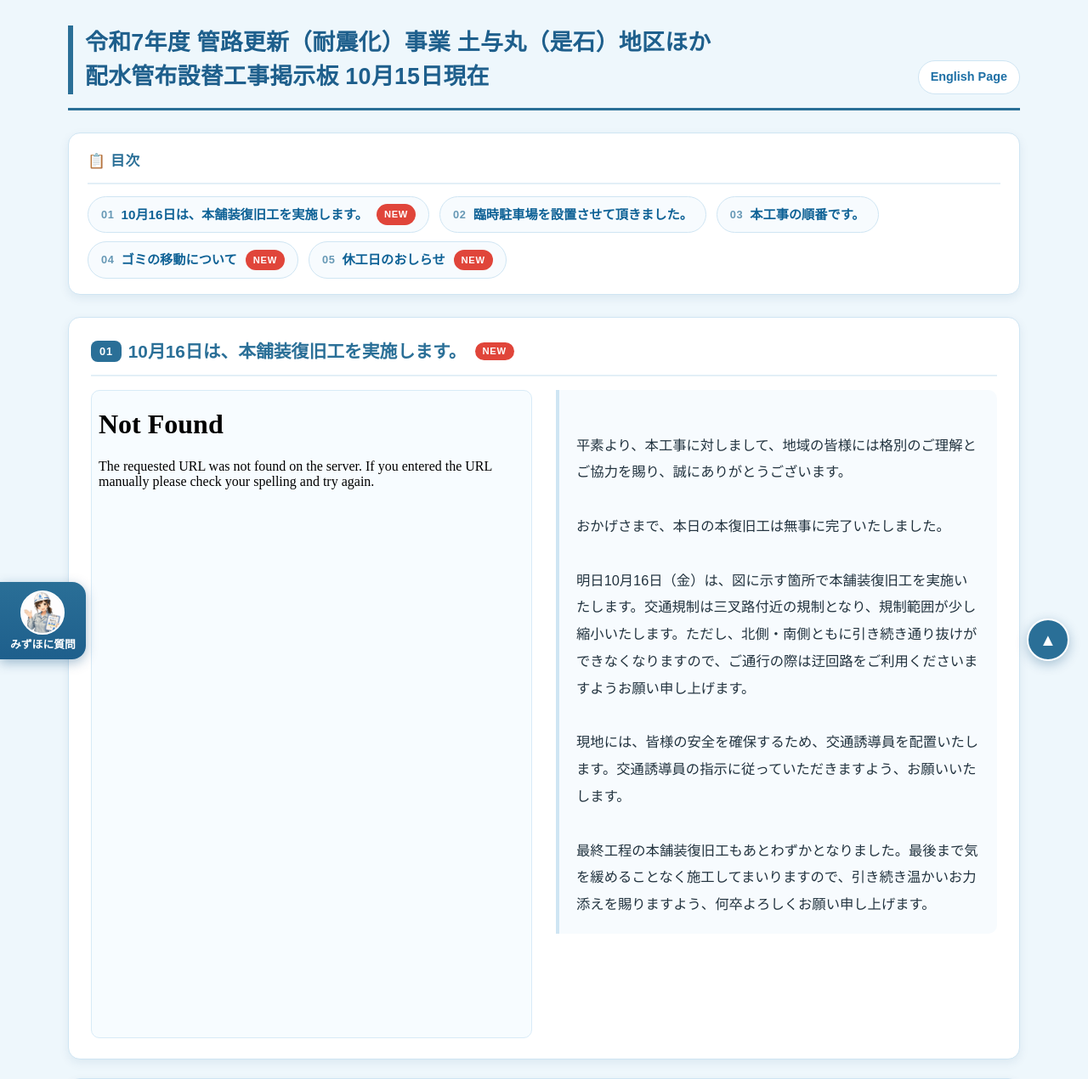
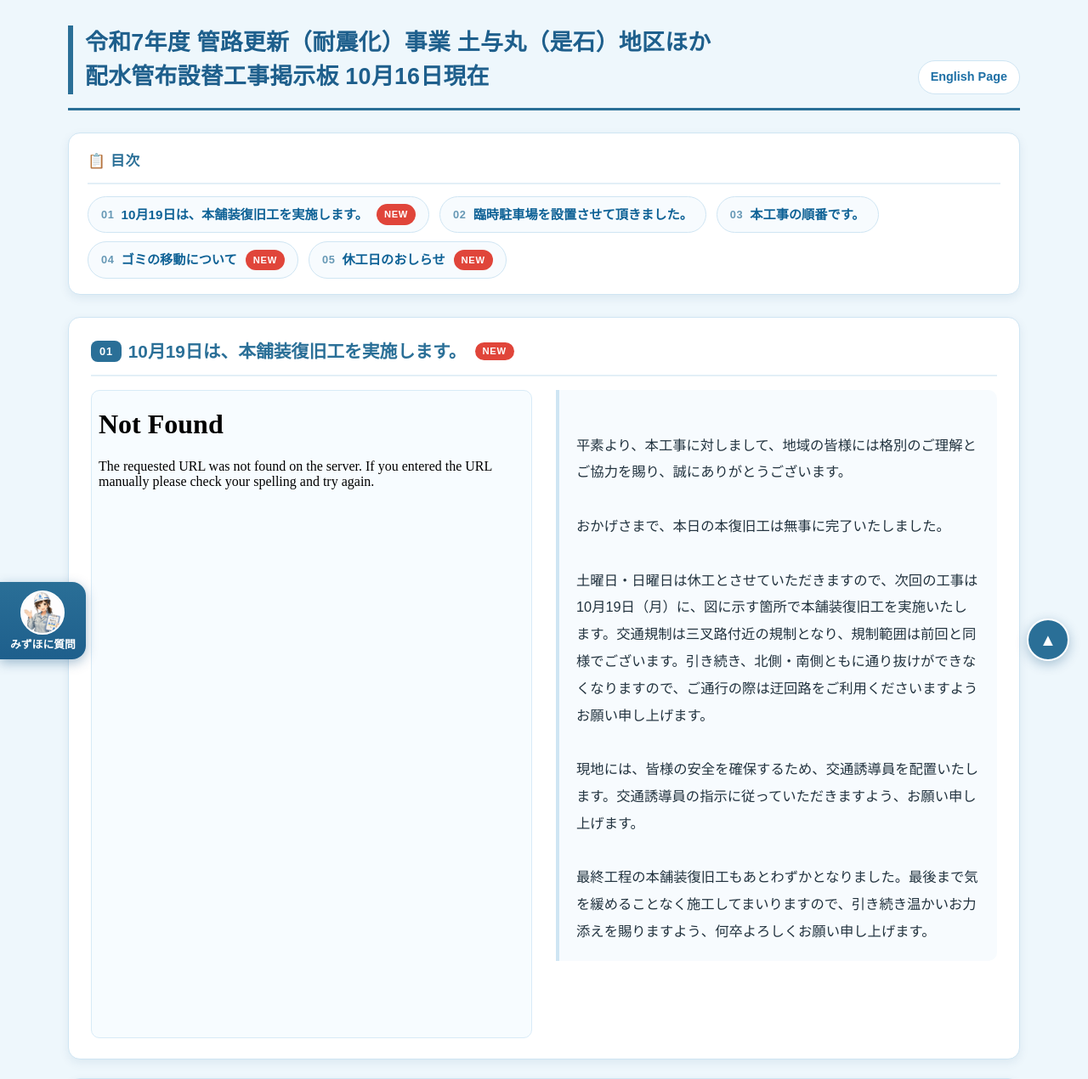
Before and after one commit to takeda03731-yu/construction_board, a Flask app: page / in a window 1280 px wide. Shown: the top 1270 px of the page at 85% size. Run offline with Flask 3, Linux system fonts and the light colour scheme; some libraries are stand-ins or nearby versions.

Commit message:
10月19日予定

```diff
--- a/main.py
+++ b/main.py
@@ -123,32 +123,32 @@ with app.app_context():
 # 表示用固定データ
 # -------------------------
 SITE_INFO = {
-    "construction_name": "令和7年度 管路更新（耐震化）事業 土与丸（是石）地区ほか\n配水管布設替工事掲示板 10月15日現在",
+    "construction_name": "令和7年度 管路更新（耐震化）事業 土与丸（是石）地区ほか\n配水管布設替工事掲示板 10月16日現在",
     "image_file": "本舗装復旧工.pdf",  # staticフォルダ内のファイル名
     "image_file2": "工事概要.pdf",
     "image_file3": "臨時駐車場.pdf",
-    "image_file4": "ゴミの移動.pdf",
-    "image_description": "平素より、本工事に対しまして、地域の皆様には格別のご理解とご協力を賜り、誠にありがとうございます。\n\nおかげさまで、本日の本復旧工は無事に完了いたしました。\n\n明日10月16日（金）は、図に示す箇所で本舗装復旧工を実施いたします。交通規制は三叉路付近の規制となり、規制範囲が少し縮小いたします。ただし、北側・南側ともに引き続き通り抜けができなくなりますので、ご通行の際は迂回路をご利用くださいますようお願い申し上げます。\n\n現地には、皆様の安全を確保するため、交通誘導員を配置いたします。交通誘導員の指示に従っていただきますよう、お願いいたします。\n\n最終工程の本舗装復旧工もあとわずかとなりました。最後まで気を緩めることなく施工してまいりますので、引き続き温かいお力添えを賜りますよう、何卒よろしくお願い申し上げます。",
+    "image_file4": "ゴミの移動.png",
+    "image_description": "平素より、本工事に対しまして、地域の皆様には格別のご理解とご協力を賜り、誠にありがとうございます。\n\nおかげさまで、本日の本復旧工は無事に完了いたしました。\n\n土曜日・日曜日は休工とさせていただきますので、次回の工事は10月19日（月）に、図に示す箇所で本舗装復旧工を実施いたします。交通規制は三叉路付近の規制となり、規制範囲は前回と同様でございます。引き続き、北側・南側ともに通り抜けができなくなりますので、ご通行の際は迂回路をご利用くださいますようお願い申し上げます。\n\n現地には、皆様の安全を確保するため、交通誘導員を配置いたします。交通誘導員の指示に従っていただきますよう、お願い申し上げます。\n\n最終工程の本舗装復旧工もあとわずかとなりました。最後まで気を緩めることなく施工してまいりますので、引き続き温かいお力添えを賜りますよう、何卒よろしくお願い申し上げます。",
     "image_description2": "工事は舗装版切断工から始まり、本舗装復旧工をもって終了となる予定でございます。\n\n給水分岐替工の際には、個別に断水が発生いたします。断水の際は事前にお知らせいたしますので、ご理解とご協力を賜りますようお願い申し上げます。",
     "image_description3": "このたび、近隣の住民様のご厚意により、臨時駐車場を設置させていただくこととなりました。\n\n配水管の布設作業は、1日あたり約15m～30m程度の掘削を行うため、施工箇所によりましては、一時的にお車の出し入れが難しくなる場合がございます。\n\nその際には大変恐れ入りますが、臨時駐車場へお車を移動していただくようお願いすることがございます。\n\nなお、臨時駐車場内における盗難や事故等につきましては、誠に申し訳ございませんが、責任を負いかねますので、貴重品の管理や施錠等にご留意いただきますようお願い申し上げます。\n\nできる限りご不便をおかけしないよう努めてまいりますので、安心・安全な工事のため、何卒ご理解とご協力のほど、よろしくお願い申し上げます。",
-    "image_description4": "10月14日から10月16日までの間、ゴミの移動を行います。\n\nゴミステーション1のゴミは、移動先のゴミステーション1へ工事業者が移動いたします。\n\n皆様に特別なご対応をお願いするものではございません。ゴミは今までどおり、所定の時間までにゴミステーションへお出しいただければ、移動は工事業者が行います。\n\n工事期間中は、地域の皆様にご不便をおかけすることもあるかと存じますが、引き続き安全かつ円滑に工事を進めてまいります。皆様のご理解とお力添えのほど、何卒よろしくお願い申し上げます。",
+    "image_description4": "本工事に伴うゴミの移動は、終了となりました。ゴミは今までどおり、所定の時間までにゴミステーションへお出しくださいますようお願い申し上げます。\n\n工事期間中は、ご理解・ご協力を賜り、誠にありがとうございました。",
     "holiday_notice": "本工事では、作業員の安全と健康を守り、適切な休日を確保するため、原則として土曜日・日曜日を休工日とさせていただいております。特別な事情がない限り、土曜日・日曜日の作業は行わない予定でございます。\n\n地域の皆様には、工事期間中何かとご不便をおかけいたしますが、安全に工事を進めてまいりますので、引き続きご理解とご協力を賜りますようお願い申し上げます。"
 }
 
 SITE_INFO_EN = {
-    "construction_name": "FY2025 Water Pipeline Renewal (Seismic Reinforcement) Project, Doyomaru (Koreishi) District and Other Areas\nWater Distribution Pipe Replacement Work Notice Board, as of October 15",
+    "construction_name": "FY2025 Water Pipeline Renewal (Seismic Reinforcement) Project, Doyomaru (Koreishi) District and Other Areas\nWater Distribution Pipe Replacement Work Notice Board, as of October 16",
     "image_file": "本舗装復旧工en.pdf",
     "image_file2": "工事概要en.pdf",
     "image_file3": "臨時駐車場en.pdf",
-    "image_file4": "ゴミの移動en.pdf",
+    "image_file4": "ゴミの移動en.png",
 
-    "image_description": "We sincerely thank everyone in the community for your exceptional understanding and cooperation with this construction project.\n\nThanks to you, today's main restoration work has been completed safely.\n\nTomorrow, Friday, October 16, the final pavement restoration work will be carried out at the location shown in the figure. Traffic control will be applied near the three-way intersection, and the controlled area will be slightly reduced. However, passage will still not be possible on either the north side or the south side, so we kindly ask that you use the detour route when passing through the area.\n\nTraffic guides will be stationed on site to ensure everyone's safety. We kindly ask that you follow the instructions of the traffic guides when passing through.\n\nThe final pavement restoration work, the last stage of the project, is nearly complete. We will stay focused and carry out the work carefully until the very end, and we sincerely ask for your continued warm support and cooperation.",
+    "image_description": "We sincerely thank everyone in the community for your exceptional understanding and cooperation with this construction project.\n\nThanks to you, today's main restoration work has been completed safely.\n\nSaturdays and Sundays are non-working days, so the next work, the final pavement restoration work, will be carried out on Monday, October 19, at the location shown in the figure. Traffic control will be applied near the three-way intersection, and the controlled area will be the same as last time. Passage will continue to be impossible on both the north side and the south side, so we kindly ask that you use the detour route when passing through the area.\n\nTraffic guides will be stationed on site to ensure everyone's safety. We kindly ask that you follow the instructions of the traffic guides.\n\nThe final pavement restoration work, the last stage of the project, is nearly complete. We will stay focused and carry out the work carefully until the very end, and we sincerely ask for your continued warm support and cooperation.",
 
 "image_description2": """The construction work will begin with pavement cutting work and is scheduled to be completed with final pavement restoration work.\n\nDuring the water service connection replacement work, temporary water outages will occur for individual households. We will notify you in advance before any water outage occurs, and we appreciate your understanding and cooperation.""",
 
     "image_description3": """Thanks to the kind cooperation of a nearby resident, a temporary parking area has been set up.\n\nSince the water pipe-laying work involves excavating approximately 15 to 30 meters per day, access for your vehicle may become temporarily difficult depending on the work location.\n\nIn such cases, we may ask you to kindly move your vehicle to the temporary parking area.\n\nPlease note that we are unable to take responsibility for any theft, accidents, or other incidents that may occur within the temporary parking area. We ask that you please manage your valuables carefully and make sure your vehicle is locked.\n\nWe will do our best to minimize any inconvenience, and we kindly ask for your understanding and cooperation to ensure safe and secure construction work.""",
 
-    "image_description4": "From October 14 to October 16, we will be relocating the garbage.\n\nThe construction contractor will move the garbage from Garbage Station 1 to Relocation Garbage Station 1.\n\nWe are not asking residents to do anything special. As before, please place your garbage at the garbage station by the designated time, and the contractor will take care of moving it.\n\nWe understand that the construction may cause some inconvenience to the community. We will continue to carry out the work safely and smoothly, and we sincerely appreciate your understanding and cooperation.",
+    "image_description4": "The relocation of garbage for this project has ended. As before, please place your garbage at the garbage station by the designated time.\n\nThank you very much for your understanding and cooperation during the construction period.",
 
     "holiday_notice": "To protect the safety and health of our workers and ensure they have adequate time off, Saturdays and Sundays are generally treated as non-working days for this project. Unless special circumstances arise, no work is planned on Saturdays or Sundays.\n\nWe apologize for any inconvenience to the community during the construction period. We will continue to carry out the work safely, and we appreciate your continued understanding and cooperation."
 }
--- a/templates/base.html
+++ b/templates/base.html
@@ -83,7 +83,7 @@
     {% if lang == "en" %}
         <h2>📋 Contents</h2>
         <ul>
-            <li><a href="#work">Final pavement restoration work will be carried out on October 16.<span class="new-badge">NEW</span></a></li>
+            <li><a href="#work">Final pavement restoration work will be carried out on October 19.<span class="new-badge">NEW</span></a></li>
             <li><a href="#parking">Temporary Parking Area</a></li>
             <li><a href="#flow">Construction Work Flow</a></li>
             <li><a href="#garbage">Garbage Collection Point<span class="new-badge">NEW</span></a></li>
@@ -92,7 +92,7 @@
     {% else %}
         <h2>📋 目次</h2>
         <ul>
-            <li><a href="#work">10月16日は、本舗装復旧工を実施します。<span class="new-badge">NEW</span></a></li>
+            <li><a href="#work">10月19日は、本舗装復旧工を実施します。<span class="new-badge">NEW</span></a></li>
             <li><a href="#parking">臨時駐車場を設置させて頂きました。</a></li>
             <li><a href="#flow">本工事の順番です。</a></li>
             <li><a href="#garbage">ゴミの移動について<span class="new-badge">NEW</span></a></li>
@@ -105,9 +105,9 @@
         <section class="card">
             <h2 id="work">
     {% if lang == "en" %}
-        Final pavement restoration work will be carried out on October 16.
+        Final pavement restoration work will be carried out on October 19.
     {% else %}
-        10月16日は、本舗装復旧工を実施します。
+        10月19日は、本舗装復旧工を実施します。
     {% endif %}
 <span class="new-badge">NEW</span></h2>
 
```
Also changed, not shown: static/ゴミの移動.png (added), static/ゴミの移動en.png (added), 3 other files.
